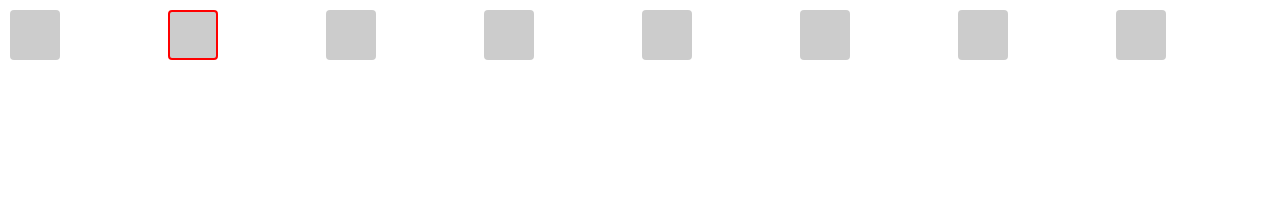
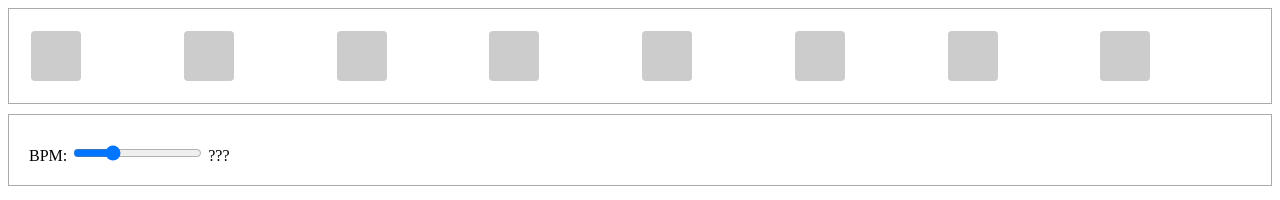
Before and after one commit to iower/OMY-ONE-drum-machine, a plain HTML site: page index.html in a window 1280 px wide. Drawn offline with Linux system fonts and the light colour scheme.

Commit message:
Add bpm control

```diff
--- a/index.html
+++ b/index.html
@@ -4,13 +4,32 @@
 	</head>
 	<body>
 
+		<div id="lines">
 			<div id="line">
+			</div>
+		</div>
+
+		<div id="settings">
+			<div class="item">
+				<label>BPM:</label>
+				<input id="bpm-control" type="range" min="50" max="300" value="120">
+				<span id="bpm-value">???</span>
+			</div>
 		</div>
 
 		<style>
 
 			* {
 				box-sizing: border-box;
+			}
+
+			body * + * {
+				margin-top: 10px
+			}
+
+			#lines {
+				border: 1px solid #aaa;
+				padding: 20px;
 			}
 
 			#line {
@@ -35,13 +54,18 @@
 				border: 2px solid red;
 			}
 
+			#settings {
+				border: 1px solid #aaa;
+				padding: 20px;
+			}
+
 		</style>
 
 		<script>
 
 			const pads = [];
 			const numberOfPads = 8;
-			const bpm = 120;
+			let bpm = 120;
 
 			const line = document.getElementById('line');
 
@@ -62,12 +86,31 @@
 
 			let currentPad = 0;
 
-			setInterval(() => {
+			let timerId = null;
+
+			const runTimer = (bpm) => {
+				timerId = setInterval(() => {
 					pads.forEach(pad => pad.classList.remove('playing'));
 					const playingPad = pads[currentPad];
 					playingPad.classList.add('playing');
 					currentPad = currentPad == numberOfPads - 1 ? 0 : ++currentPad;
 				}, 1000 * 60 / bpm);
+			};
+
+			const stopTimer = () => {
+				clearInterval(timerId);
+			};
+
+
+			const bpmControl = document.getElementById('bpm-control');
+			const bpmValue = document.getElementById('bpm-value');
+
+			bpmControl.addEventListener('change', function() {
+				bpm = bpmControl.value;
+				bpmValue.innerText = bpm;
+				stopTimer();
+				runTimer(bpm);
+			});
 
 		</script>
 
```
Lines whose indentation alone changed are shown as unchanged.
